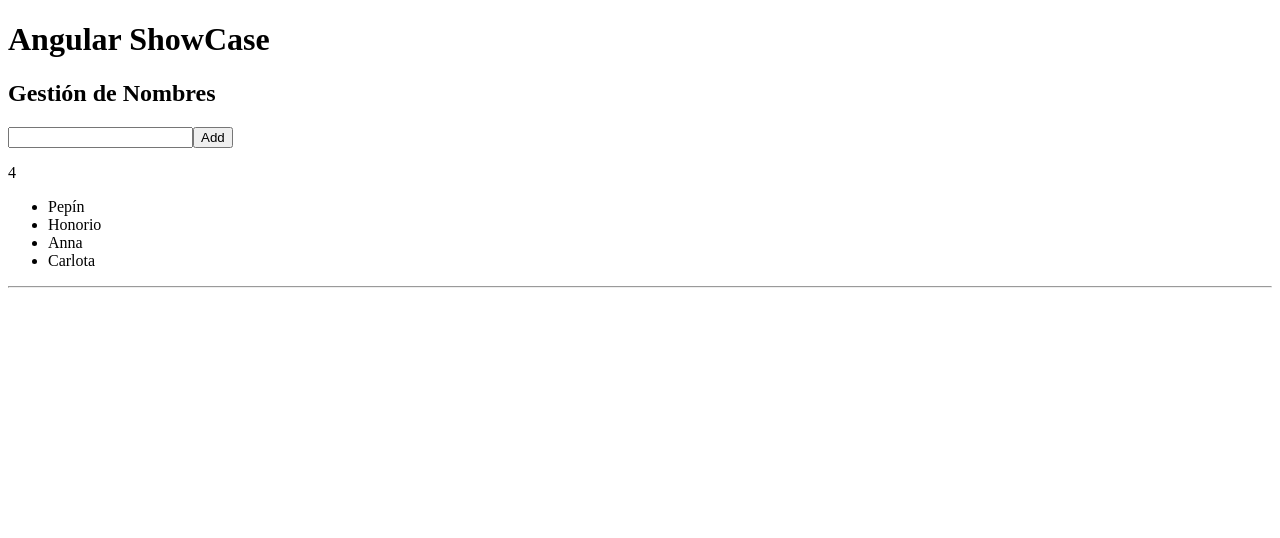
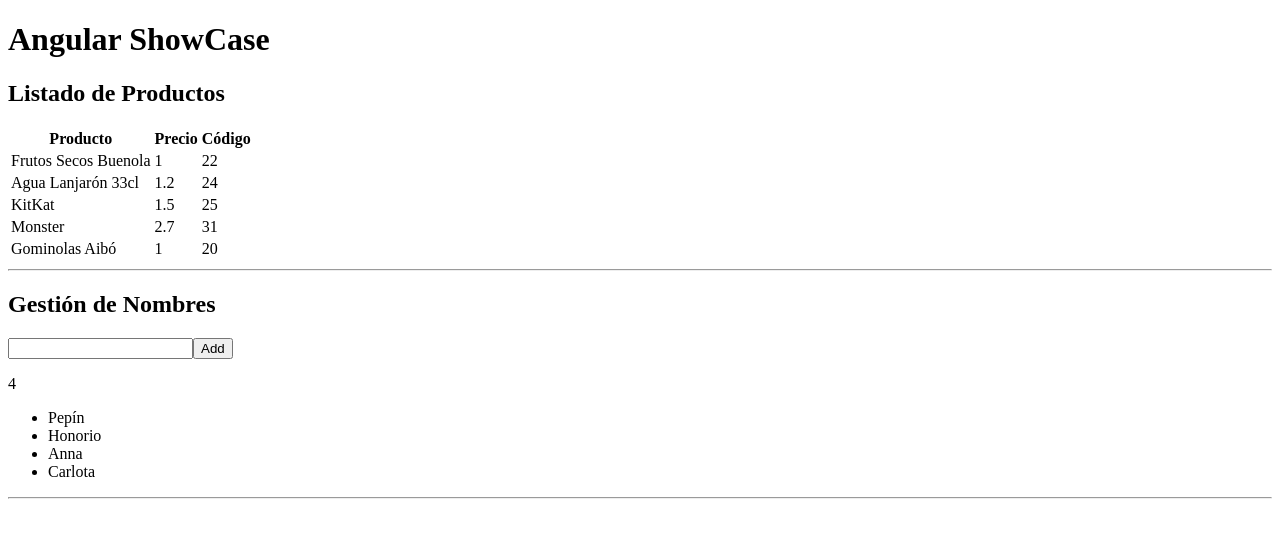
Before and after one commit to MiguelAngelAltes/angularshowcase, an Angular app: page / in a window 1280 px wide. Shown: the top 538 px of the page. Built offline with nearby package versions, Linux system fonts and the light colour scheme.

Commit message:
ejemplo list2 con tabla de datos de un modelo

```diff
--- a/src/app/app.component.html
+++ b/src/app/app.component.html
@@ -1,4 +1,6 @@
 <h1>{{titulo}}</h1>
+<app-list2></app-list2>
+<hr>
 <app-list1></app-list1>
 <hr>
 <!--
--- a/src/app/app.module.ts
+++ b/src/app/app.module.ts
@@ -20,9 +20,10 @@ import { CharCounterPipe } from './pipes/char-counter.pipe';
 import { ReversePipe } from './pipes/reverse.pipe';
 import { TrimestrePipe } from './pipes/trimestre.pipe';
 import { List1Component } from './components/list1/list1.component';
+import { List2Component } from './components/list2/list2.component';
 
 @NgModule({
-  declarations: [AppComponent, CalculatorComponent,RelojComponent, BoxComponent, TemperaturaConverterComponent, ConversorDivisasComponent, PipeShowcaseComponent, CharCounterPipe, ReversePipe, TrimestrePipe, List1Component],
+  declarations: [AppComponent, CalculatorComponent,RelojComponent, BoxComponent, TemperaturaConverterComponent, ConversorDivisasComponent, PipeShowcaseComponent, CharCounterPipe, ReversePipe, TrimestrePipe, List1Component, List2Component],
   imports:      [BrowserModule, FormsModule],
   providers:    [ConversorTemperaturaService],
   bootstrap:    [AppComponent]
--- /dev/null
+++ b/src/app/components/list2/list2.component.html
@@ -0,0 +1,13 @@
+<h2>Listado de Productos</h2>
+<table>
+    <tr>
+        <th>Producto</th>
+        <th>Precio</th>
+        <th>Código</th>
+    </tr>
+    <tr *ngFor="let producto of productos">
+        <td>{{producto.nombre}}</td>
+        <td>{{producto.precio}}</td>
+        <td>{{producto.codigo}}</td>
+    </tr>
+</table>
--- /dev/null
+++ b/src/app/components/list2/list2.component.ts
@@ -0,0 +1,23 @@
+import { Component, OnInit }  from '@angular/core';
+import { Producto }           from 'src/app/model/producto';
+
+@Component({
+  selector: 'app-list2',
+  templateUrl: './list2.component.html',
+  styleUrls: ['./list2.component.css']
+})
+export class List2Component implements OnInit {
+
+  productos:Producto[] = [];
+
+  ngOnInit(): void {
+
+    this.productos.push(new Producto("Frutos Secos Buenola",1.0,22));
+    this.productos.push(new Producto("Agua Lanjarón 33cl",1.2,24));
+    this.productos.push(new Producto("KitKat",1.5,25));
+    this.productos.push(new Producto("Monster",2.7,31));
+    this.productos.push(new Producto("Gominolas Aibó",1.0,20));
+
+  }
+
+}
--- /dev/null
+++ b/src/app/model/producto.ts
@@ -0,0 +1,13 @@
+export class Producto {
+
+    nombre:string = undefined;
+    precio:number = undefined;
+    codigo:number = undefined;
+
+    constructor(nombre:string,precio:number,codigo:number){
+        this.nombre = nombre;
+        this.precio = precio;
+        this.codigo = codigo;
+    }
+
+}
```
Also changed, not shown: src/app/components/list2/list2.component.css (added).
